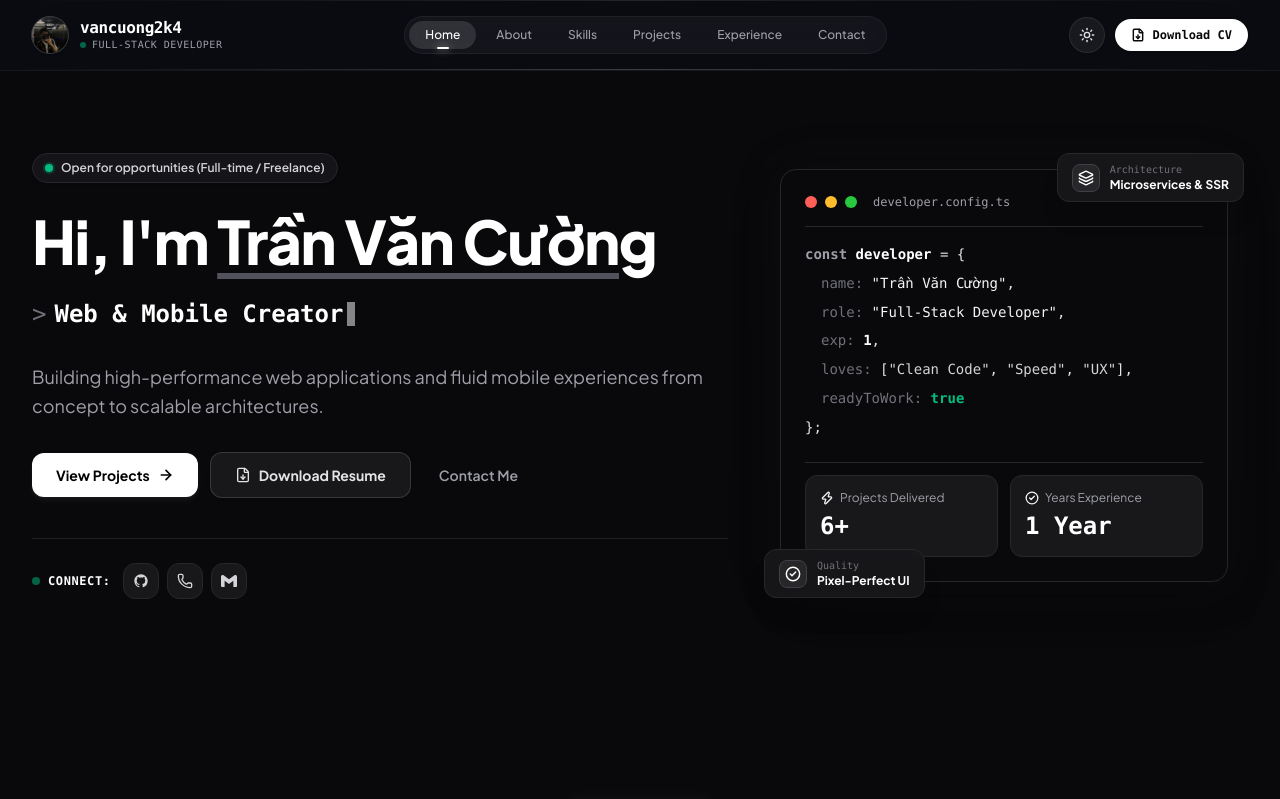
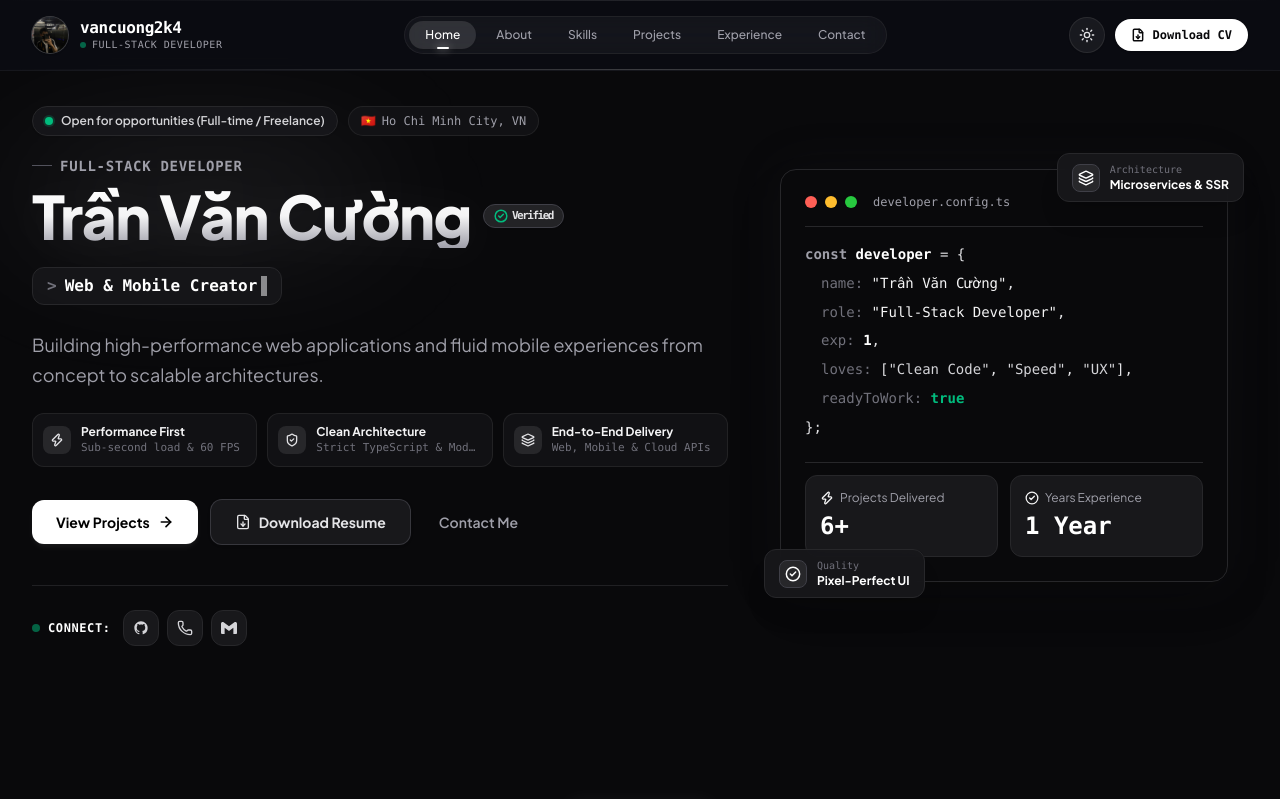
Before and after one commit to vancuong2k4/portfolio, a React (Vite) app: page / in a window 1280 px wide. Shown: the top 799 px of the page. Built offline with nearby package versions, Linux system fonts and the light colour scheme.

Commit message:
feat(hero): elevate identity with engineering authority typography, verified badge and trust proof chips

```diff
--- a/src/components/Hero.tsx
+++ b/src/components/Hero.tsx
@@ -6,7 +6,8 @@ import {
   Phone,
   Layers,
   Zap,
-  CheckCircle2
+  CheckCircle2,
+  ShieldCheck
 } from 'lucide-react'
 import { GithubIcon, GmailIcon } from './SocialIcons'
 import confetti from 'canvas-confetti'
@@ -74,33 +75,95 @@ export const Hero: React.FC = () => {
           {/* Left Column: Text & CTAs */}
           <div className="lg:col-span-7 flex flex-col items-start text-left z-10">
 
-            {/* Status Pill - Minimalist Monochrome */}
-            <div className="inline-flex items-center gap-2 px-3 py-1.5 rounded-full text-xs font-semibold bg-zinc-100 dark:bg-zinc-900/90 text-zinc-800 dark:text-zinc-300 border border-zinc-300 dark:border-zinc-800 shadow-sm mb-6">
-              <span className="w-2 h-2 rounded-full bg-emerald-500 ring-2 ring-emerald-500/20" />
-              <span>{profileData.status}</span>
+            {/* Status & Identity Pills */}
+            <div className="flex flex-wrap items-center gap-2 sm:gap-2.5 mb-5">
+              {/* Status Pill */}
+              <div className="inline-flex items-center gap-2 px-3 py-1.5 rounded-full text-xs font-semibold bg-zinc-100 dark:bg-zinc-900/90 text-zinc-800 dark:text-zinc-300 border border-zinc-300 dark:border-zinc-800 shadow-xs">
+                <span className="w-2 h-2 rounded-full bg-emerald-500 ring-2 ring-emerald-500/20" />
+                <span>{profileData.status}</span>
+              </div>
+
+              {/* Location Pill */}
+              <div className="inline-flex items-center gap-1.5 px-3 py-1.5 rounded-full text-xs font-mono font-medium bg-zinc-100/80 dark:bg-zinc-900/60 text-zinc-600 dark:text-zinc-400 border border-zinc-200 dark:border-zinc-800/80">
+                <span className="text-xs">🇻🇳</span>
+                <span>Ho Chi Minh City, VN</span>
+              </div>
             </div>
 
-            {/* Greeting & Name - High Contrast Monochrome */}
-            <h1 className="text-4xl sm:text-5xl lg:text-6xl font-black tracking-tight text-zinc-900 dark:text-white leading-[1.12] mb-4">
-              Hi, I'm{' '}
-              <span className="text-zinc-900 dark:text-white underline decoration-zinc-400 dark:decoration-zinc-600 underline-offset-8">
-                {profileData.name}
-              </span>
-            </h1>
+            {/* Headline / Engineering Authority Name */}
+            <div className="relative mb-3.5 w-full">
+              {/* Subtle ambient backlight glow */}
+              <div
+                aria-hidden="true"
+                className="absolute -top-4 -left-6 w-72 sm:w-96 h-28 bg-gradient-to-r from-zinc-400/10 via-zinc-200/15 to-zinc-400/10 dark:from-white/5 dark:via-zinc-300/10 dark:to-white/5 blur-3xl rounded-full pointer-events-none -z-10"
+              />
 
-            {/* Animated Typewriter Subheading */}
-            <div className="h-10 sm:h-12 flex items-center mb-6 min-w-0 w-full">
-              <span className="text-lg sm:text-2xl font-mono font-medium text-zinc-700 dark:text-zinc-300 flex items-center min-w-0">
-                <span className="text-zinc-400 dark:text-zinc-500 shrink-0">&gt; </span>
-                <span className="text-black dark:text-white font-semibold ml-2 truncate">{displayText}</span>
-                <span className="w-2 h-5 sm:h-6 bg-black dark:bg-white ml-1 inline-block animate-pulse shrink-0" />
-              </span>
+              {/* Eyebrow Label */}
+              <div className="flex items-center gap-2 text-xs sm:text-sm font-mono font-bold tracking-wider uppercase text-zinc-500 dark:text-zinc-400 mb-2">
+                <span className="w-5 h-px bg-zinc-400 dark:bg-zinc-600" />
+                <span>Full-Stack Developer</span>
+              </div>
+
+              {/* Main Name with Metallic Titanium Gradient and Verified Badge */}
+              <h1 className="text-4xl sm:text-5xl lg:text-6xl font-black tracking-tight leading-[1.08] text-zinc-950 dark:text-white flex flex-wrap items-center gap-x-3 gap-y-2">
+                <span className="bg-gradient-to-b from-zinc-950 via-zinc-900 to-zinc-700 dark:from-white dark:via-zinc-100 dark:to-zinc-400 bg-clip-text text-transparent drop-shadow-xs dark:drop-shadow-[0_4px_24px_rgba(255,255,255,0.06)]">
+                  {profileData.name}
+                </span>
+
+                {/* Verified Developer Badge */}
+                <span className="inline-flex items-center gap-1 px-2.5 py-1 rounded-full text-xs font-mono font-bold bg-zinc-100 dark:bg-zinc-800/90 text-zinc-800 dark:text-zinc-200 border border-zinc-200 dark:border-zinc-700 shadow-xs align-middle">
+                  <CheckCircle2 className="w-3.5 h-3.5 text-emerald-500 stroke-[2.5]" />
+                  <span className="text-[11px] font-semibold">Verified</span>
+                </span>
+              </h1>
             </div>
 
-            {/* Short Bio */}
-            <p className="text-base sm:text-lg text-zinc-600 dark:text-zinc-400 max-w-2xl leading-relaxed mb-8 font-normal">
+            {/* Animated Typewriter Subheading with Command Prompt Box */}
+            <div className="h-10 sm:h-12 flex items-center mb-5 min-w-0 w-full">
+              <div className="inline-flex items-center px-3.5 py-1.5 rounded-xl bg-zinc-100/90 dark:bg-zinc-900/80 border border-zinc-200/80 dark:border-zinc-800 shadow-2xs font-mono text-sm sm:text-base text-zinc-700 dark:text-zinc-300 max-w-full">
+                <span className="text-zinc-400 dark:text-zinc-500 mr-2 shrink-0 font-bold">&gt;</span>
+                <span className="text-black dark:text-white font-semibold truncate">{displayText}</span>
+                <span className="w-1.5 h-4 sm:h-5 bg-black dark:bg-white ml-1 inline-block animate-pulse shrink-0" />
+              </div>
+            </div>
+
+            {/* Short Bio / Value Proposition */}
+            <p className="text-base sm:text-lg text-zinc-600 dark:text-zinc-400 max-w-2xl leading-relaxed mb-6 font-normal">
               {profileData.shortBio}
             </p>
+
+            {/* 3 Trust Badges (Proof of Reliability & Craftsmanship) */}
+            <div className="grid grid-cols-1 sm:grid-cols-3 gap-2 sm:gap-2.5 w-full mb-8">
+              <div className="p-2.5 rounded-xl bg-zinc-50 dark:bg-zinc-900/60 border border-zinc-200/80 dark:border-zinc-800/80 flex items-center gap-2.5">
+                <div className="w-7 h-7 rounded-lg bg-zinc-200/60 dark:bg-zinc-800 flex items-center justify-center shrink-0">
+                  <Zap className="w-3.5 h-3.5 text-zinc-800 dark:text-zinc-200 stroke-[2.2]" />
+                </div>
+                <div className="min-w-0">
+                  <div className="text-xs font-bold text-zinc-900 dark:text-zinc-100 truncate">Performance First</div>
+                  <div className="text-[11px] font-mono text-zinc-500 truncate">Sub-second load & 60 FPS</div>
+                </div>
+              </div>
+
+              <div className="p-2.5 rounded-xl bg-zinc-50 dark:bg-zinc-900/60 border border-zinc-200/80 dark:border-zinc-800/80 flex items-center gap-2.5">
+                <div className="w-7 h-7 rounded-lg bg-zinc-200/60 dark:bg-zinc-800 flex items-center justify-center shrink-0">
+                  <ShieldCheck className="w-3.5 h-3.5 text-zinc-800 dark:text-zinc-200 stroke-[2.2]" />
+                </div>
+                <div className="min-w-0">
+                  <div className="text-xs font-bold text-zinc-900 dark:text-zinc-100 truncate">Clean Architecture</div>
+                  <div className="text-[11px] font-mono text-zinc-500 truncate">Strict TypeScript & Modular</div>
+                </div>
+              </div>
+
+              <div className="p-2.5 rounded-xl bg-zinc-50 dark:bg-zinc-900/60 border border-zinc-200/80 dark:border-zinc-800/80 flex items-center gap-2.5">
+                <div className="w-7 h-7 rounded-lg bg-zinc-200/60 dark:bg-zinc-800 flex items-center justify-center shrink-0">
+                  <Layers className="w-3.5 h-3.5 text-zinc-800 dark:text-zinc-200 stroke-[2.2]" />
+                </div>
+                <div className="min-w-0">
+                  <div className="text-xs font-bold text-zinc-900 dark:text-zinc-100 truncate">End-to-End Delivery</div>
+                  <div className="text-[11px] font-mono text-zinc-500 truncate">Web, Mobile & Cloud APIs</div>
+                </div>
+              </div>
+            </div>
 
             {/* Action Buttons - High Contrast Black & White */}
             <div className="flex flex-col sm:flex-row items-stretch sm:items-center gap-3 mb-10 w-full sm:w-auto">
```
